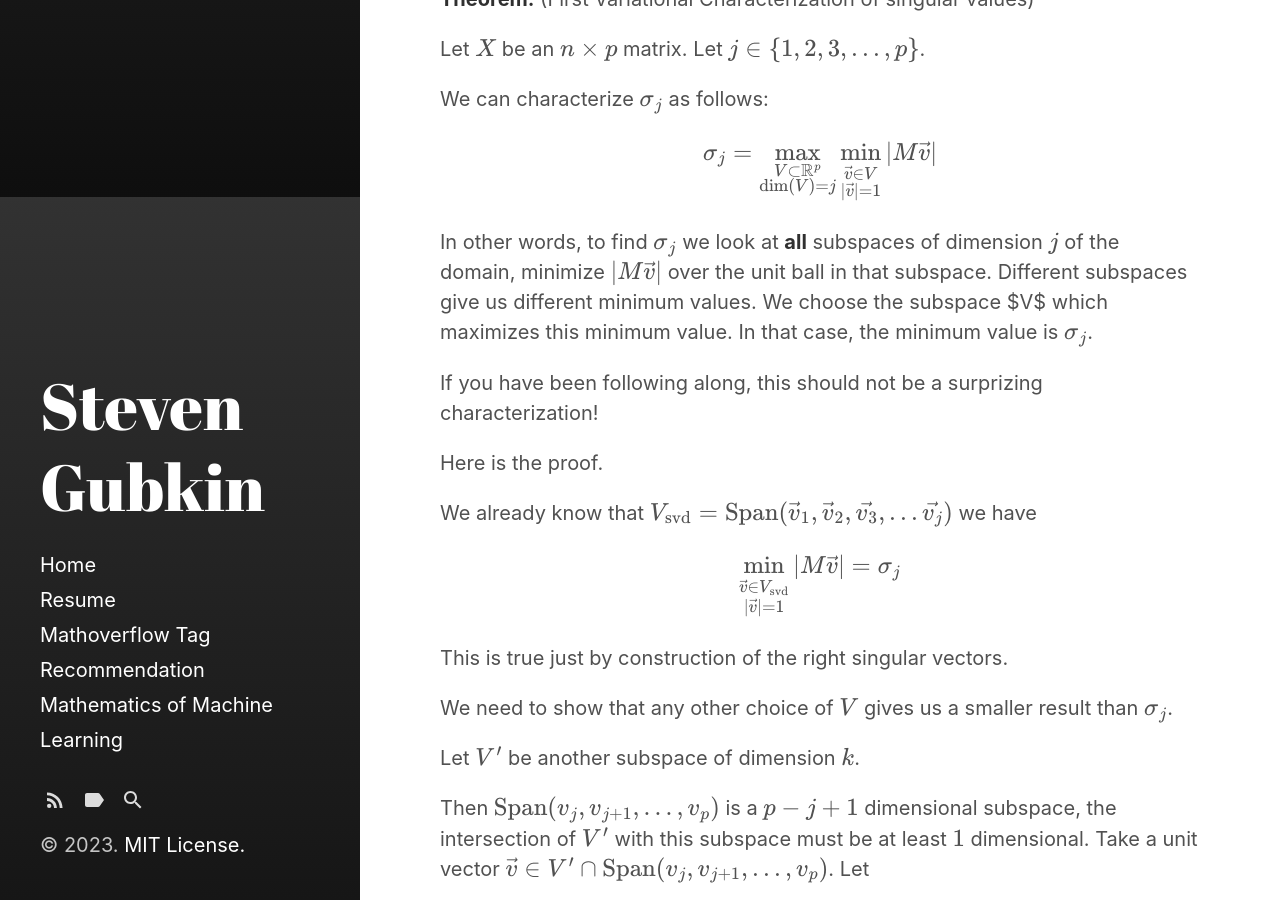
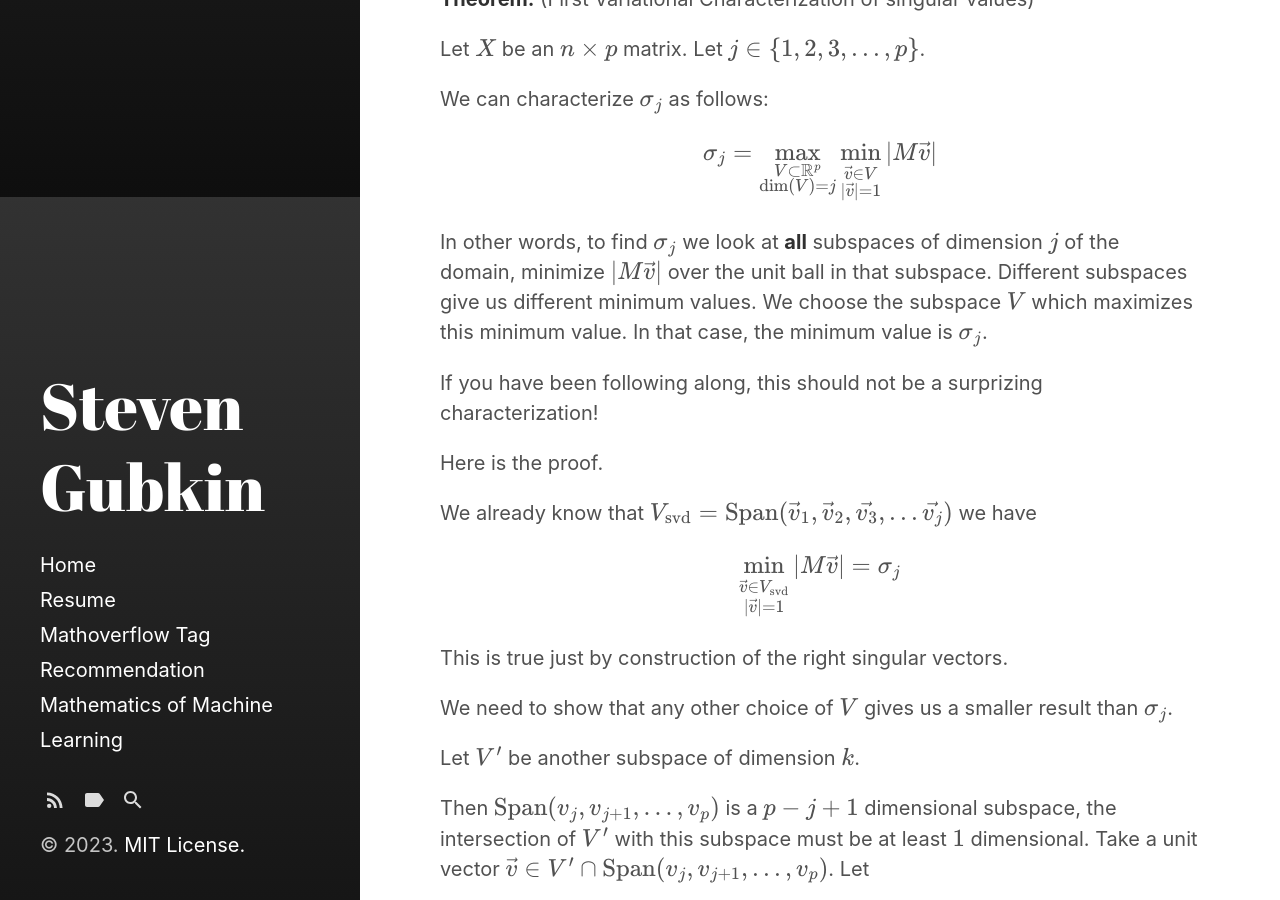
Before and after one commit to StevenGubkin/StevenGubkin.github.io, a Jekyll site: the page built from _posts/2023-10-06-SVD-LoRa.md, in a window 1280 px wide and 900 px high, scrolled down 16903 px. Built offline with Jekyll 4.4.1, drawn with Linux system fonts in a browser that asks for light colours; formulas are drawn with MathJax 3; some of the changed text lies outside the part shown.

Commit message:
fixed typos

```diff
--- a/_posts/2023-10-06-SVD-LoRa.md
+++ b/_posts/2023-10-06-SVD-LoRa.md
@@ -222,7 +222,7 @@ The key to SVD is the following lemma, which explains the **small miracle** we o
 
 **Small Miracle Lemma**:
 
-Let $$X$$, $$\lambda$$, $$\vec{\beta}_{\textrm{max}}$$ be as above.  Let $$\vec{\beta}_\textrm{perp}$$ be any vector orthogonal to $$\vec{\beta}_{\textrm{max}}$$.  Then $$X\vec{\beta}_\textrm{perp}$$ is also orthogonal to $$X \vec{\beta}_\textrm{max}$.
+Let $$X$$, $$\lambda$$, $$\vec{\beta}_{\textrm{max}}$$ be as above.  Let $$\vec{\beta}_\textrm{perp}$$ be any vector orthogonal to $$\vec{\beta}_{\textrm{max}}$$.  Then $$X\vec{\beta}_\textrm{perp}$$ is also orthogonal to $$X \vec{\beta}_\textrm{max}$$.
 
 **Proof**:
 
@@ -557,7 +557,7 @@ $$
 \sigma_j = \max_{\substack{ V \subset \mathbb{R}^p \\ \textrm{dim}(V) = j}} \min_{\substack{ \vec{v} \in V \\ \vert\vec{v}\vert = 1}} \vert M \vec{v}\vert
 $$
 
-In other words, to find $$\sigma_j$$ we look at **all** subspaces of dimension $$j$$ of the domain, minimize $$\vert M \vec{v}\vert$$ over the unit ball in that subspace.  Different subspaces give us different minimum values.  We choose the subspace $V$ which maximizes this minimum value.  In that case, the minimum value is $$\sigma_j$$.
+In other words, to find $$\sigma_j$$ we look at **all** subspaces of dimension $$j$$ of the domain, minimize $$\vert M \vec{v}\vert$$ over the unit ball in that subspace.  Different subspaces give us different minimum values.  We choose the subspace $$V$$ which maximizes this minimum value.  In that case, the minimum value is $$\sigma_j$$.
 
 If you have been following along, this should not be a surprizing characterization!
 
@@ -615,7 +615,7 @@ $$
 
 This is true just by construction of the right singular vectors.
 
-We need to show that any other choice of $V$ gives us a larger result than $$\sigma_{j+1}$$.
+We need to show that any other choice of $$V$$ gives us a larger result than $$\sigma_{j+1}$$.
 
 Let $$V'$$ be another subspace of dimension $$p-j$$.
 
@@ -647,7 +647,7 @@ Let $$X$$ be an $$n \times p$$ matrix.  Let $$X = U \Sigma V^\top$$ be an SVD de
 
 $$\Sigma_{k,k} = \begin{cases}\sigma_k \textrm{ if $k \leq j$} \\ 0 \textrm{ else}\end{cases}$$
 
-Let $$X_j = U \Sigma_j V^\top$$.  Clearly $$\textrm{Rank}(X_j) \leq j$$ (with equality if $$\sigma_j \neq 0$).
+Let $$X_j = U \Sigma_j V^\top$$.  Clearly $$\textrm{Rank}(X_j) \leq j$$ (with equality if $$\sigma_j \neq 0$$).
 
 Our claim is that the $$X_j$$ is the matrix of rank at most $$j$$ which is closest to $$X$$ in [operator norm](https://en.wikipedia.org/wiki/Operator_norm), and this minimal value is $$\sigma_{j+1}$$.  The operator norm of a matrix $$M$$ is largest singular value of $$M$$ (aka the maximum value of $$\vert M\vert$$ on the unit sphere).
 
@@ -687,7 +687,7 @@ $$
 
 In other words, $$(U_A^i)^\top U_B^j$$ is a gadget for computing inner products between vectors in the span of $$U_A^i$$ with vectors in the span of $$U_B^j$$.
 
-The entries of the matrix $$S_{n,m}$$ are what you get when you take the inner product of $$n^{th}$ column of $(U_A^i)$$ with the $$m^{th}$$ column of $$(U_B^j)$$.
+The entries of the matrix $$S_{n,m}$$ are what you get when you take the inner product of $$n^{th}$$ column of $$(U_A^i)$$ with the $$m^{th}$$ column of $$(U_B^j)$$.
 
 We are then taking the square of the [Frobenius norm](https://en.wikipedia.org/wiki/Matrix_norm#Frobenius_norm) of this matrix.   Let $$\sigma_k$$ be the singular values of $$S$$.  Then
 
```
